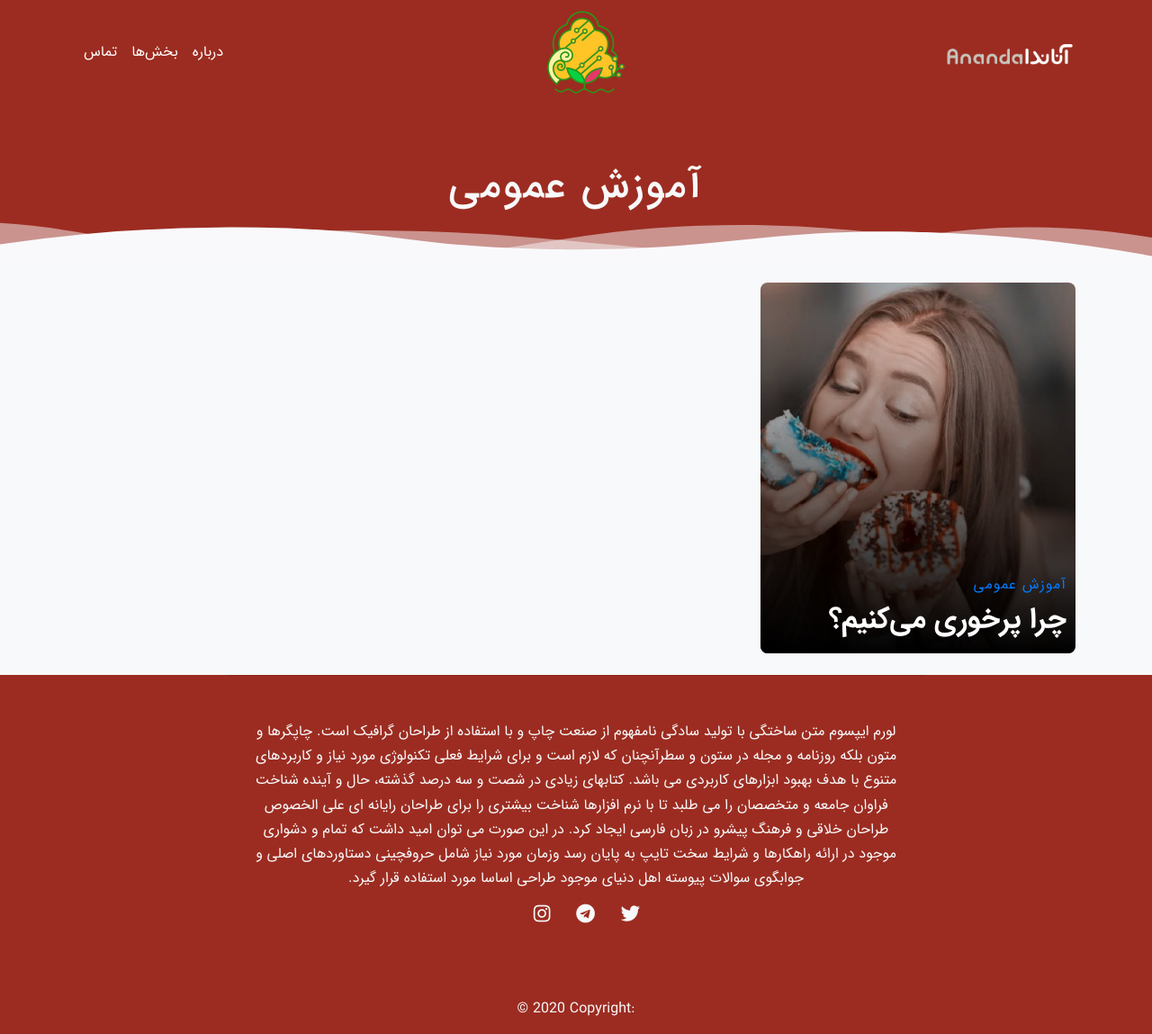
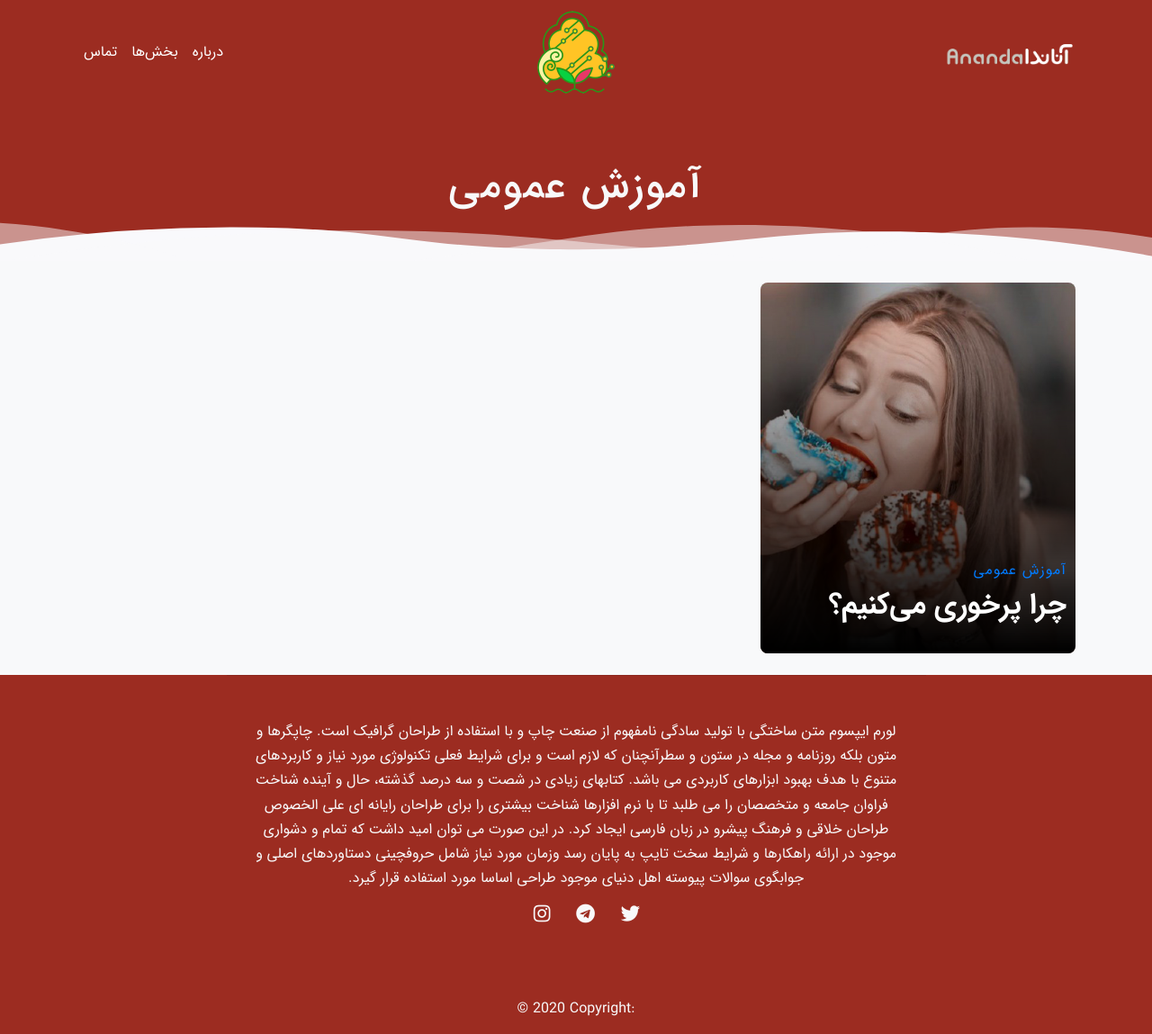
Before and after one commit to AnandaAyurveda/anandaayurveda.github.io, a Jekyll site: the page built from _categories/learn.html, in a window 1280 px wide. Shown: the whole page at 90% size. Built offline with Jekyll 4.4.1, drawn with Linux system fonts in a browser that asks for light colours.

Commit message:
fixed bugs

```diff
--- a/_includes/card.html
+++ b/_includes/card.html
@@ -1,9 +1,9 @@
 <div class="col-sm-4 my-2 {{ post.tags | join: ' ' }}">
 <div id="card" class="no-padding " onclick="location.href='{{post.url}}';">
-  <div id="card-text">
-    <div id="card-meta">{% for category in post.categories %}{% assign cat = site.categories | where: 'shortname', category | first %}{% if cat %} <a href="{{cat.url}}">{{cat.title}}</a>{% endif %}{% endfor %}</div>
-    <h2 id="card-title">{{ post.title }}</h2>
-    <p>{{ post.subtitle }}</p>
+  <div id="card-text" class="">
+    <div id="card-meta" class="w-100">{% for category in post.categories %}{% assign cat = site.categories | where: 'shortname', category | first %}{% if cat %} <a href="{{cat.url}}">{{cat.title}}</a>{% endif %}{% endfor %}</div>
+    <h2 id="card-title" class="w-100">{{ post.title }}</h2>
+    <p class="w-100">{{ post.subtitle }}</p>
   </div>
 
   <img id="card-image" src="{{post.coverImg}}" />
--- a/_includes/navigation.html
+++ b/_includes/navigation.html
@@ -1,6 +1,6 @@
 <nav class="navbar navbar-expand-lg navbar-light fixed-top position-absolute">
   <div class="container d-flex justify-content-between"">
-    <div class="">
+    <div class="w-25">
       <a href="/">
         <img src="/assets/img/logo-text360x110.png" width="150" height="45" alt="">
       </a>
@@ -10,7 +10,7 @@
         <img src="/assets/img/logo-arm400x400.png" style="height:100px; width:100px;" alt="">
       </a>
     </div>
-    <div class="">
+    <div class="w-25">
       <div class="collapse navbar-collapse" id="navbarSupportedContent">
         <ul class="navbar-nav ml-auto">
           {% for item in site.data.navigation %}
```
